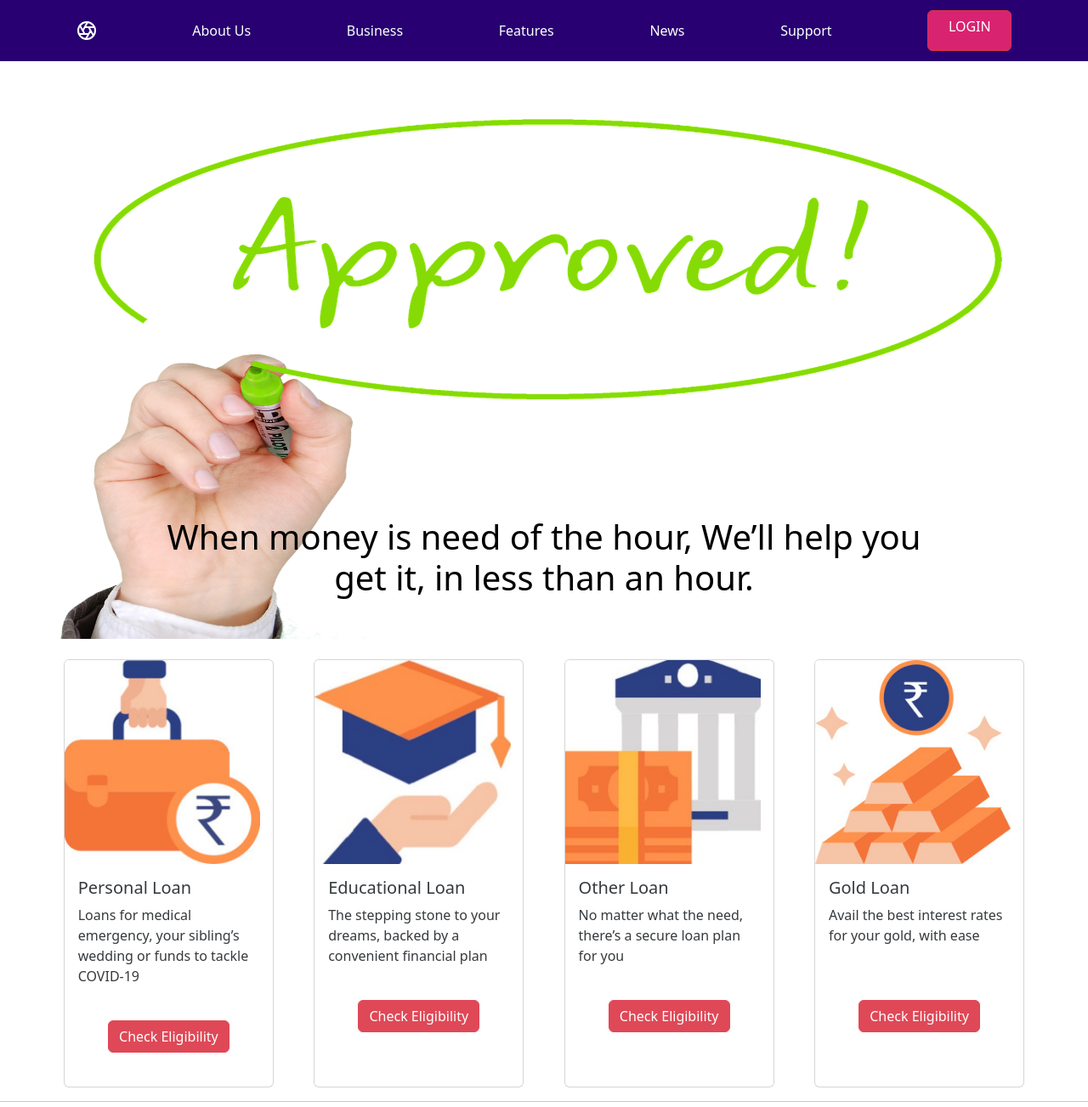
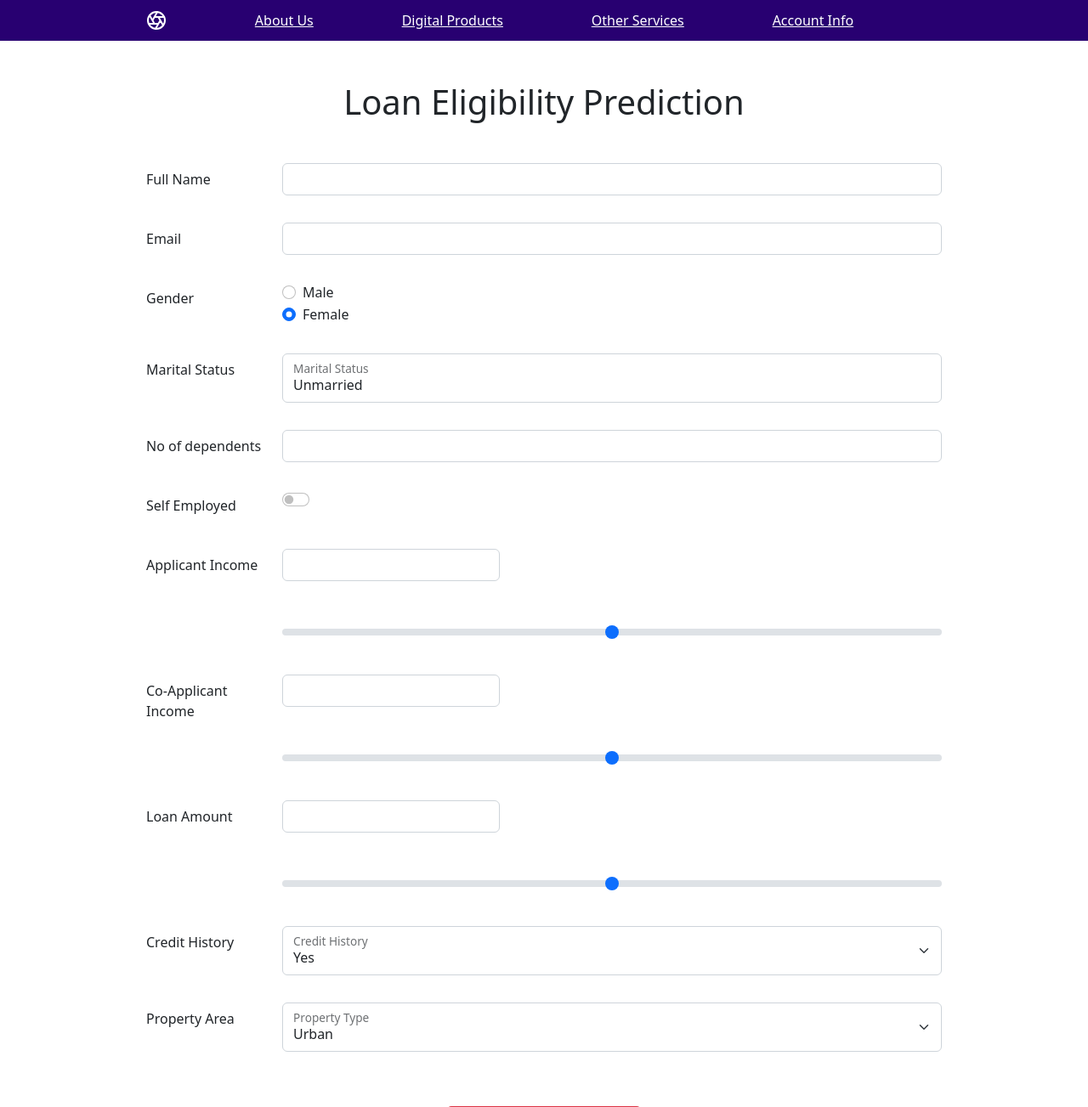
Before and after one commit to Bhushan-1509/Bank-Loan-Eligibility-Prediction, a Flask app: page / in a window 1280 px wide. Shown: the top 1303 px of the page at 85% size. Run offline with Flask 3, Linux system fonts and the light colour scheme; some libraries are stand-ins or nearby versions.

Commit message:
removed login and registration module

```diff
--- a/app.py
+++ b/app.py
@@ -1,15 +1,8 @@
 from flask import Flask, redirect, request,send_from_directory,render_template,session, url_for,flash
 from flask import send_from_directory
-from flask_session import Session
-from flask_bootstrap import Bootstrap
-from flask_cors import CORS, cross_origin
-from pymongo import MongoClient
-from flask_mysqldb import MySQL
-import MySQLdb.cursors
 import json
 import os
 import hashlib
-import bcrypt
 import pickle
 
 with open('config.json') as data_file:
@@ -18,40 +11,15 @@ with open('config.json') as data_file:
 app = Flask(__name__, static_url_path='')
 
 
-# Enter your database connection details below
-app.config['MYSQL_HOST'] = 'localhost'
-app.config['MYSQL_USER'] = 'root'
-app.config['MYSQL_PASSWORD'] = '123'
-app.config['MYSQL_DB'] = 'loansys'
-# Intialize MySQL
-mysql = MySQL(app)
-
-# app.secret_key = "abc"
-SESSION_PERMANENT = False
-SESSION_TYPE = 'filesystem'
-SECRET_KEY = 'abc'
-SESSION_COOKIE_SECURE = True
-REMEMBER_COOKIE_SECURE = True
-
 app.config.from_object(__name__)
-bootstrap = Bootstrap(app)
-
-
-
-
 
 @app.route('/')
-def index():
-    if session.get('loggedin') is not None:
-        return redirect(url_for('dashboard'))
-    return render_template("index.html")
+def predict():
+    return render_template("predict.html")
 
-@app.route('/predict')
-def predict():
-    if session.get('loggedin') is not None:
-         return render_template("predict.html")
-    return redirect(url_for('signin'))
-
+@app.route('/about-us')
+def aboutus():
+    return render_template("about-us.html")
 
 # Gender,Married,Dependents,Education,Self_Employed,ApplicantIncome,CoapplicantIncome,LoanAmount,Loan_Amount_Term,Credit_History,Property_Area,Loan_Status,LoanAmountOverIncome,Total_Income
 # "Gender","Married","Dependents","Education","Self_Employed","ApplicantIncome","CoapplicantIncome","Credit_History","Property_Area"
@@ -87,98 +55,5 @@ def loan_status_predictor():
                 	        status_predicted = status_predicted,
                 	        predict_proba = predict_proba)
 
-
-@app.route('/sign-in')
-def signin():
-    return render_template("sign-in.html")
-
-@app.route('/sign-up')
-def signup():
-    return render_template("sign-up.html")
-
-@app.route('/about-us')
-def aboutus():
-    return render_template("about-us.html")
-
-@app.route('/business')
-def business():
-    return render_template("business.html")
-
-@app.route('/features')
-def features():
-    return render_template("features.html")
-
-
-@app.route('/news')
-def news():
-    return render_template("news.html")
-
-@app.route('/support')
-def support():
-    return render_template("support.html")
-
-@app.route('/register',methods =['POST'])
-def register():
-    if request.method == 'POST' and 'firstName' in request.form and 'lastName' in request.form and 'email' in request.form and 'password' in request.form:
-        firstName = request.form['firstName']
-        lastName = request.form['lastName']
-        email = request.form['email']
-        password = request.form['password']
-        cursor = mysql.connection.cursor(MySQLdb.cursors.DictCursor)
-        cursor.execute('SELECT * FROM accounts WHERE email = %s', [email])
-        # Fetch one record and return result
-        account = cursor.fetchone()
-        if account:
-            flash("Account already exists!", "danger")
-            return render_template("sign-up.html")
-
-        else:
-        # Account doesnt exists and the form data is valid, now insert new account into accounts table
-            cursor.execute('INSERT INTO accounts VALUES (NULL,%s, %s, %s, %s)', (firstName,lastName, email,password))
-            mysql.connection.commit()
-            flash("You have successfully registered!", "success")
-            return redirect(url_for('signin'))
-
-
-
-@app.route("/login",methods = ["POST"])
-@cross_origin(supports_credentials=True)
-def login():
-    if session.get('loggedin') is not None:
-        return redirect(url_for('dashboard'))
-    if request.method == 'POST' and 'email' in request.form and 'password' in request.form:
-        email = request.form['email']
-        password = request.form['password']
-        cursor = mysql.connection.cursor(MySQLdb.cursors.DictCursor)
-        cursor.execute('SELECT * FROM accounts WHERE email = %s AND password = %s', (email, password))
-        account = cursor.fetchone()
-        # If account exists in accounts table in out database
-        if account:
-            # Create session data, we can access this data in other routes
-            session['loggedin'] = True
-            session['name'] = account['first_name']
-
-            return render_template("dashboard.html",name=session['name'])
-        else:
-            # Account doesnt exist or username/password incorrect
-            flash("Incorrect username/password!", "danger")
-    return render_template("sign-in.html")
-
-
-
-@app.route('/dashboard')
-@cross_origin(supports_credentials=True)
-def dashboard():
-    if session.get('loggedin') is not None:
-        return render_template('dashboard.html')
-    return redirect(url_for('signin'))
-
-@app.route("/logout")
-def logout():
-    session.pop('loggedin',None)
-    session.pop('name',None)
-    return redirect(url_for('signin'))
-
-
 if __name__ == '__main__':
     app.run(debug=True,host=config['host'],port=config['port'])
--- a/config.json
+++ b/config.json
@@ -1,4 +1,4 @@
 {
-  "host":"127.0.0.1",
+  "host":"0.0.0.0",
   "port": 5000
 }
--- a/templates/loan_status_predictor.html
+++ b/templates/loan_status_predictor.html
@@ -58,8 +58,6 @@
 	</div>
 	<div class="space"></div>
 	<div class="space"></div>
-
-
 	<!-- Loan Status Modal -->
 	{% if status_predicted %}
 	<div class="modal fade" id="loanStatus" tabindex="-1" role="dialog" aria-labelledby="exampleModalLabel" aria-hidden="true">
@@ -87,10 +85,6 @@
 	  </div>
 	</div>
 	{% endif %}
-
-
-
-
 </div>
 
 
--- a/templates/predict.html
+++ b/templates/predict.html
@@ -19,32 +19,29 @@
     <a class="py-2 d-none d-md-inline-block" href="{{url_for('aboutus')}}" target="_blank">Other Services</a>
     <a class="py-2 d-none d-md-inline-block" href="{{url_for('aboutus')}}" target="_blank">Account Info</a>
     <a class="py-2 d-none d-md-inline-block" href="{{url_for('aboutus')}}" target="_blank"></a>
-    <a type="button" class="btn btn-danger" style="height:17%" href="{{url_for('logout')}}">Sign Out</a>
+{#    <a type="button" class="btn btn-danger" style="height:17%" href="{{url_for('logout')}}">Sign Out</a>#}
 
   </nav></header>
-</div><br><br><br><br><br>
+</div><br>
   <!-- After navigation menu -->
-  <div>
-  <div class="col-lg-4 col-md-4 col-sm-4 container justify-content-center">
-    <div class="col">
+   <div class="container text-center mb-5">
       <h1 class="display-6">Loan Eligibility Prediction</h1>
     </div>
-  </div>
-  <div class="formdiv">
-    <form action="/loan-status-prediction" method="post" class="form">
+  <div>
+      <div class="col-12">
+           <form action="/loan-status-prediction" method="post" class="form">
       <div class="container d-grid gap-3">
-        <!-- Full Name -->
         <div class="mb-3 row">
           <label for="fullname" class="col-sm-2 col-form-label">Full Name</label>
           <div class="col-lg-10">
-            <input type="text" class="form-control" id="full_name" style="width:60%">
+            <input type="text" class="form-control" id="full_name" required>
           </div>
         </div>
         <!-- Email -->
         <div class="mb-3 row">
           <label for="inputPassword" class="col-sm-2 col-form-label">Email</label>
           <div class="col-lg-10">
-            <input type="email" class="form-control" id="email" style="width:60%">
+            <input type="email" class="form-control" id="email" required>
           </div>
         </div>
         <!-- Gender -->
@@ -52,13 +49,13 @@
           <label for="inputPassword" class="col-sm-2 col-form-label">Gender</label>
           <div class="col-lg-10">
             <div class="form-check">
-              <input class="form-check-input" type="radio" name="gender" id="flexRadioDefault1" value="1">
+              <input class="form-check-input" type="radio" name="gender" id="flexRadioDefault1" value="1" required>
               <label class="form-check-label" for="flexRadioDefault1">
                 Male
               </label>
             </div>
             <div class="form-check">
-              <input class="form-check-input" type="radio" name="gender" id="flexRadioDefault2" value = "0" checked>
+              <input class="form-check-input" type="radio" name="gender" id="flexRadioDefault2" value = "0" checked required>
               <label class="form-check-label" for="flexRadioDefault2">
                 Female
               </label>
@@ -66,14 +63,12 @@
           </div>
         </div>
         <!-- Marital  Status -->
-        <div class="mb-3 row" style="">
+        <div class="mb-3 row">
           <label for="inputPassword" class="col-sm-2 col-form-label">Marital Status</label>
           <div class="col-lg-10">
-            <!-- <input type="password" class="form-control" id="inputPassword" style="width:60%"> -->
-            <div class="col-lg-10">
-              <!-- <input type="password" class="form-control" id="inputPassword" style="width:60%"> -->
-              <div class="form-floating" style="width:72%">
-                <select name="marital_status" class="form-select" id="floatingSelect" aria-label="Floating label select example" size="">
+            <div class="col-lg-12">
+              <div class="form-floating">
+                <select name="marital_status" class="form-select" id="floatingSelect" aria-label="Floating label select example" size="" required>
                   <option value="0">Unmarried</option>
                   <option value="1">Married</option>
                 </select>
@@ -86,7 +81,7 @@
         <div class="mb-3 row">
           <label for="inputPassword" class="col-sm-2 col-form-label">No of dependents</label>
           <div class="col-lg-10">
-            <input name="dependents" type="text" class="form-control" id="inputPassword">
+            <input name="dependents" type="text" class="form-control" id="inputPassword" required>
           </div>
         </div>
         <!-- Self employed or not  -->
@@ -95,7 +90,7 @@
           <div class="col-lg-10">
             <!-- <input type="password" class="form-control" id="inputPassword" style="width:60%"> -->
             <div class="form-check form-switch">
-              <input name="self_employed" class="form-check-input" type="checkbox" role="switch" id="flexSwitchCheckDefault" value="1">
+              <input name="self_employed" class="form-check-input" type="checkbox" role="switch" id="flexSwitchCheckDefault" value="1" required>
 
             </div>
           </div>
@@ -107,10 +102,10 @@
             <!-- <input type="password" class="form-control" id="inputPassword" style="width:60%"> -->
             <div style="background-color:f8d89f;">
               <!-- <label for="customRange2" class="form-label" id="applicant-income-label">₹0</label> -->
-              <input type="text" name="applicant_income" id="app-income" class="form-control" aria-label="Sizing example input" aria-describedby="inputGroup-sizing-sm" style="width:20vw;">
+              <input type="text" name="applicant_income" id="app-income" class="form-control" aria-label="Sizing example input" aria-describedby="inputGroup-sizing-sm" style="width:20vw;" required>
             </div>
             <br><br>
-            <input type="range" class="form-range" min="0" max="81000" id="applicant-income" style="width:40vw;">
+            <input type="range" class="form-range" min="0" max="81000" id="applicant-income">
           </div>
         </div>
         <!-- Co-Applicant Income -->
@@ -120,10 +115,10 @@
             <!-- <input type="password" class="form-control" id="inputPassword" style="width:60%"> -->
             <div>
               <!-- <label for="customRange2" class="form-label" id="coapplicant-income-label">₹</label> -->
-              <input type="text" name="coapplicant_income" id="coapp-income" class="form-control" aria-label="Sizing example input" aria-describedby="inputGroup-sizing-sm" style="width:20vw;">
+              <input type="text" name="coapplicant_income" id="coapp-income" class="form-control" aria-label="Sizing example input" aria-describedby="inputGroup-sizing-sm" style="width:20vw;" required>
             </div>
             <br><br>
-            <input type="range" class="form-range" min="0" max="81000" id="coapplicant-income" style="width:40vw;">
+            <input type="range" class="form-range" min="0" max="81000" id="coapplicant-income">
           </div>
         </div>
         <!-- Loan Amount -->
@@ -133,10 +128,10 @@
             <!-- <input type="password" class="form-control" id="inputPassword" style="width:60%"> -->
             <div style="background-color:f8d89f;">
              <!-- <label for="customRange2" class="form-label" id="loan-amount-label">₹0</label> -->
-              <input type="text" name="loan_amount" id="loan-amt" class="form-control" aria-label="Sizing example input" aria-describedby="inputGroup-sizing-sm" style="width:20vw;">
+              <input type="text" name="loan_amount" id="loan-amt" class="form-control" aria-label="Sizing example input" aria-describedby="inputGroup-sizing-sm" style="width:20vw;" required>
             </div>
             <br><br>
-            <input type="range" class="form-range" min="0" max="81000" id="loan-amount" style="width:40vw;">
+            <input type="range" class="form-range" min="0" max="81000" id="loan-amount">
           </div>
         </div>
         <!-- Credit History -->
@@ -145,7 +140,7 @@
           <div class="col-lg-10">
             <!-- <input type="password" class="form-control" id="inputPassword" style="width:60%"> -->
             <div class="form-floating">
-              <select name="credit_history" class="form-select" id="floatingSelect" aria-label="Floating label select example">
+              <select name="credit_history" class="form-select" id="floatingSelect" aria-label="Floating label select example" required>
 
                 <option value=1>Yes</option>
                 <option value=0>No</option>
@@ -161,7 +156,7 @@
           <div class="col-lg-10">
             <!-- <input type="password" class="form-control" id="inputPassword" style="width:60%"> -->
             <div class="form-floating">
-              <select name="property_area" class="form-select" id="floatingSelect" aria-label="Floating label select example">
+              <select name="property_area" class="form-select" id="floatingSelect" aria-label="Floating label select example" required>
                 <option value="1" selected>Urban</option>
                 <option value="2">Rual</option>
                 <option value ="3">Semi-Urban</option>
@@ -177,7 +172,7 @@
         <input type="submit" class="btn btn-danger" style="width:18vw;"></button>
       </div>
     </form>
-  </div>
+      </div>
 </div>
   <br>
  <!-- footer  -->
```
